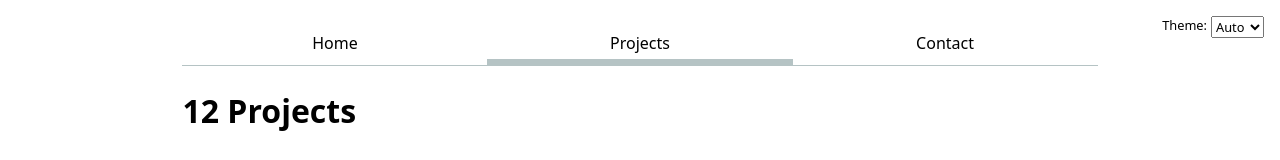
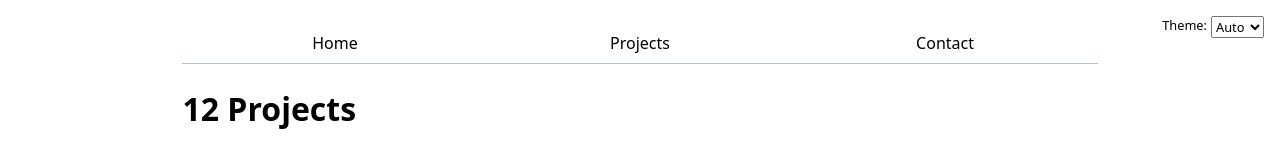
Before and after one commit to huadana1/c85-labs-portfolio, a SvelteKit app: page /projects in a window 1280 px wide. Shown: the top 160 px of the page. Built offline with nearby package versions, Linux system fonts and the light colour scheme.

Commit message:
update relative url

```diff
--- a/src/routes/+layout.svelte
+++ b/src/routes/+layout.svelte
@@ -3,8 +3,8 @@
 
     let pages = [
         { url: "/", title: "Home" },
-        { url: "/projects", title: "Projects" },
-        { url: "/contact", title: "Contact" },
+        { url: "../projects", title: "Projects" },
+        { url: "../contact", title: "Contact" },
         // add the rest of your pages here
     ];
 
```
